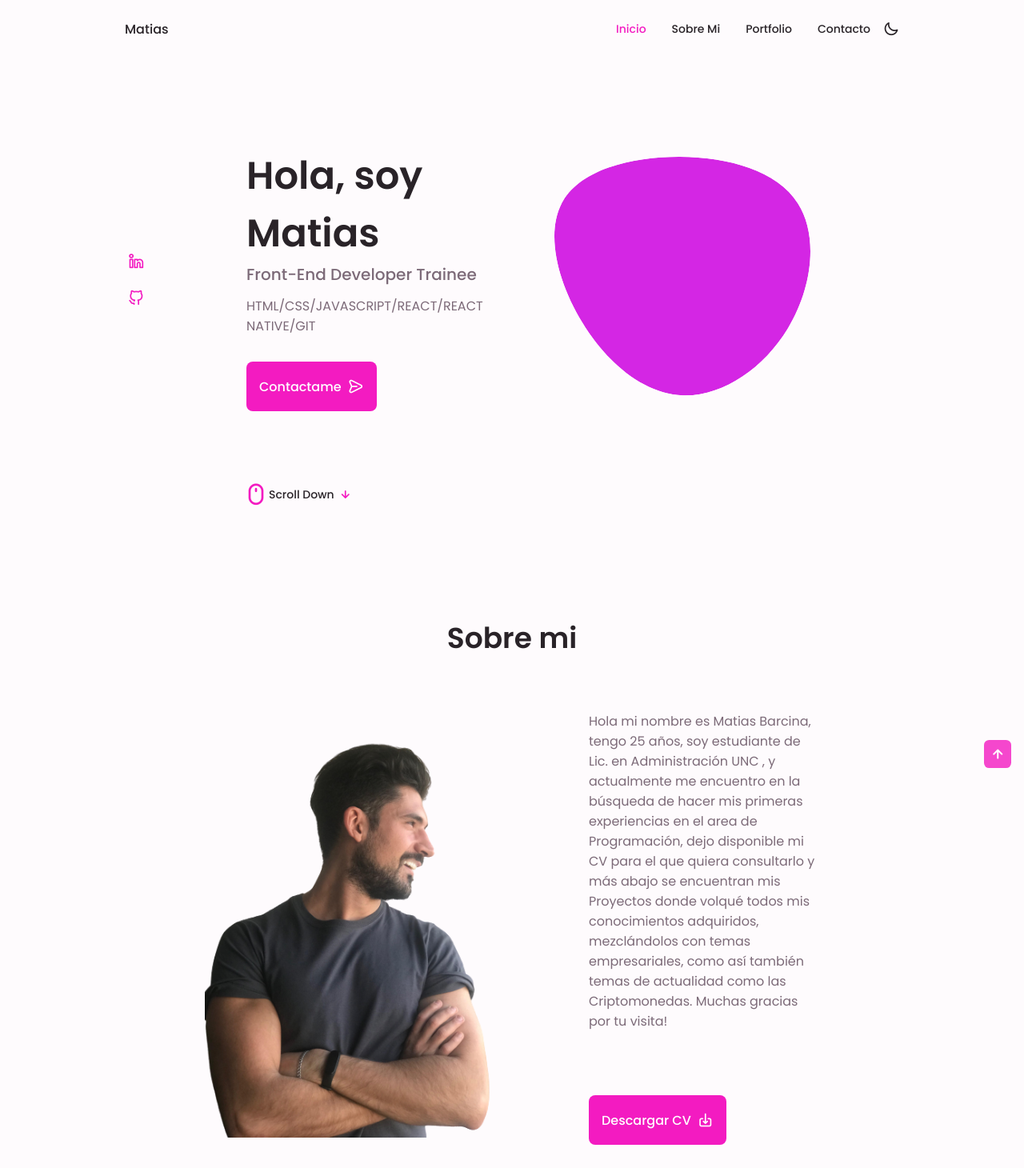
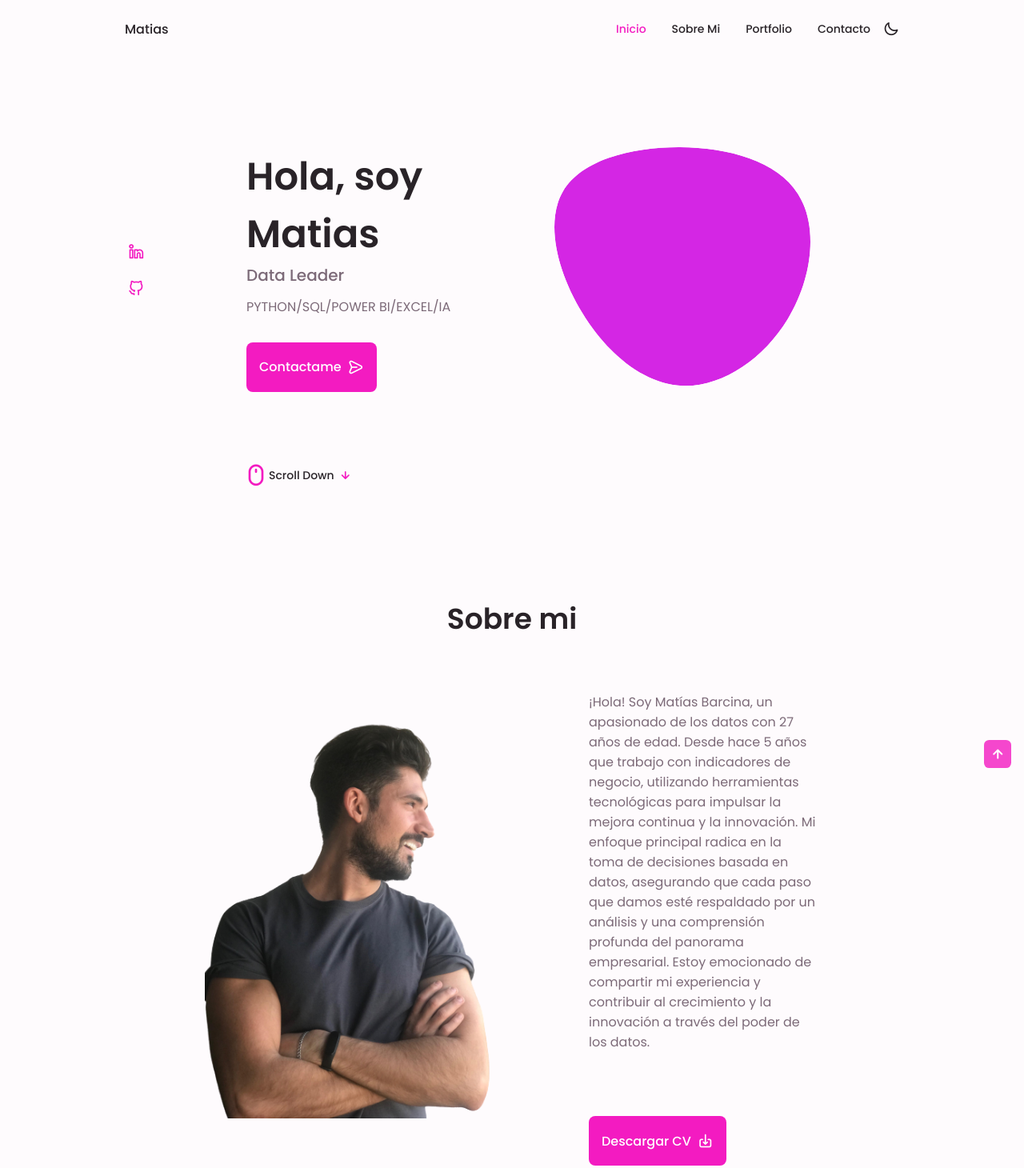
Before and after one commit to BarcinaMatias/Portfolio, a plain HTML site: page index.html in a window 1280 px wide. Shown: the top 1460 px of the page at 80% size. Drawn offline with nearby package versions, Linux system fonts and the light colour scheme.

Commit message:
index.html

```diff
--- a/index.html
+++ b/index.html
@@ -100,9 +100,9 @@
                        </div>
                         <div class="home__data">
                             <h1 class="home__title">Hola, soy Matias</h1>
-                            <h3 class="home__subtitle">Front-End Developer Trainee</h3>
+                            <h3 class="home__subtitle">Data Leader</h3>
                             <p class="home__description">
-                                HTML/CSS/JAVASCRIPT/REACT/REACT NATIVE/GIT
+                                PYTHON/SQL/POWER BI/EXCEL/IA
                             </p>
                             <a href="#contact" class="button button--flex">
                              Contactame   <i class="uil uil-message button__icon"></i>
@@ -129,11 +129,7 @@
             <div class="about__container container grid">
                 <img src="assets/img/yo.png" alt="yo" class="about_img">
                 <div class="about__data">
-                    <p class="about__description">Hola mi nombre es Matias Barcina, tengo 25 años, soy estudiante de Lic. en Administración UNC
-                        , y actualmente me encuentro en la búsqueda de hacer mis primeras experiencias en el area de Programación,
-                        dejo disponible mi CV para el que quiera consultarlo y más abajo se encuentran mis Proyectos donde
-                        volqué todos mis conocimientos adquiridos, mezclándolos con temas empresariales, como así también temas
-                        de actualidad como las Criptomonedas. Muchas gracias por tu visita!</p>
+                    <p class="about__description">¡Hola! Soy Matías Barcina, un apasionado de los datos con 27 años de edad. Desde hace 5 años que trabajo con indicadores de negocio, utilizando herramientas tecnológicas para impulsar la mejora continua y la innovación. Mi enfoque principal radica en la toma de decisiones basada en datos, asegurando que cada paso que damos esté respaldado por un análisis y una comprensión profunda del panorama empresarial. Estoy emocionado de compartir mi experiencia y contribuir al crecimiento y la innovación a través del poder de los datos.</p>
 
                     <div class="about__info">
                         <div>
```
